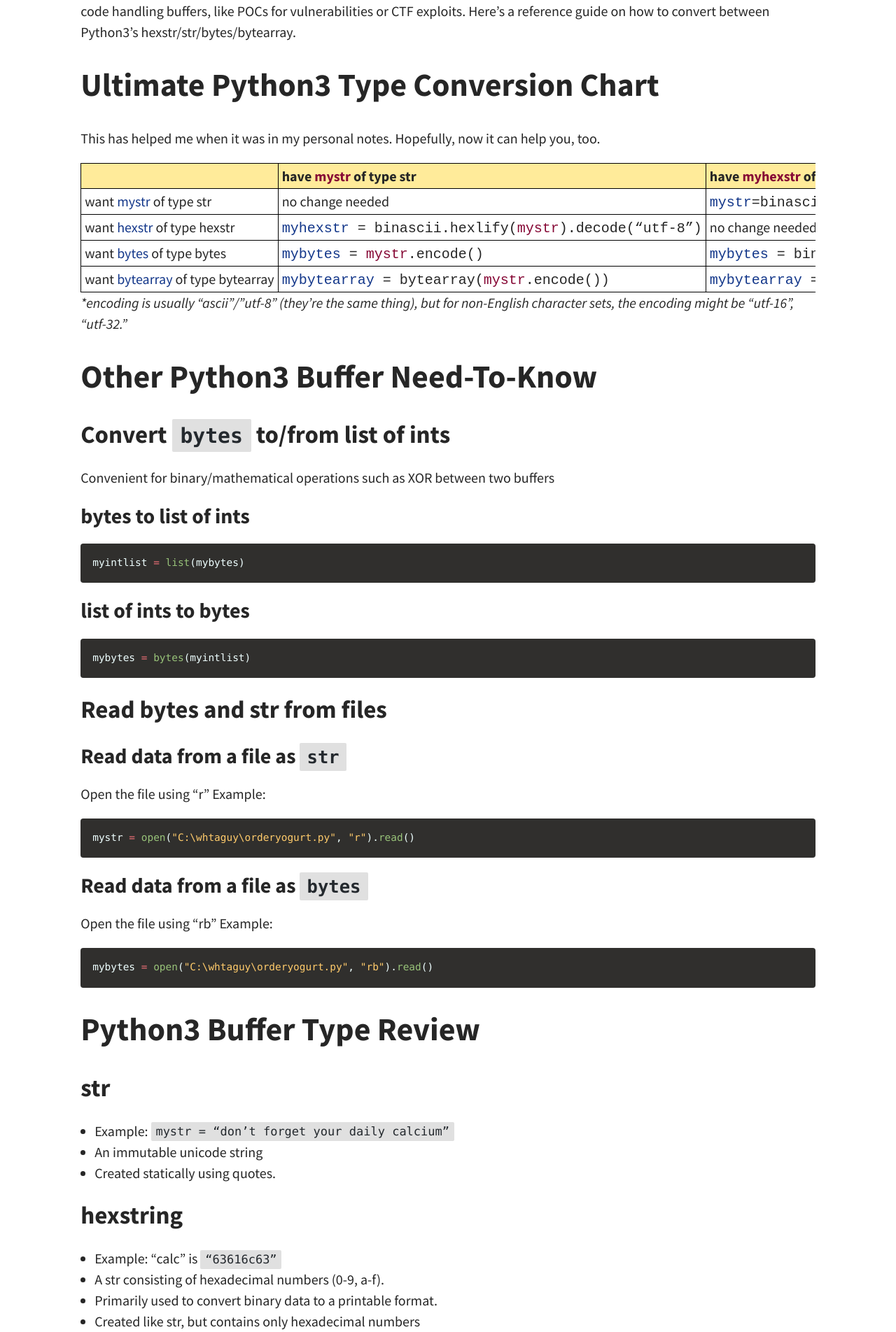
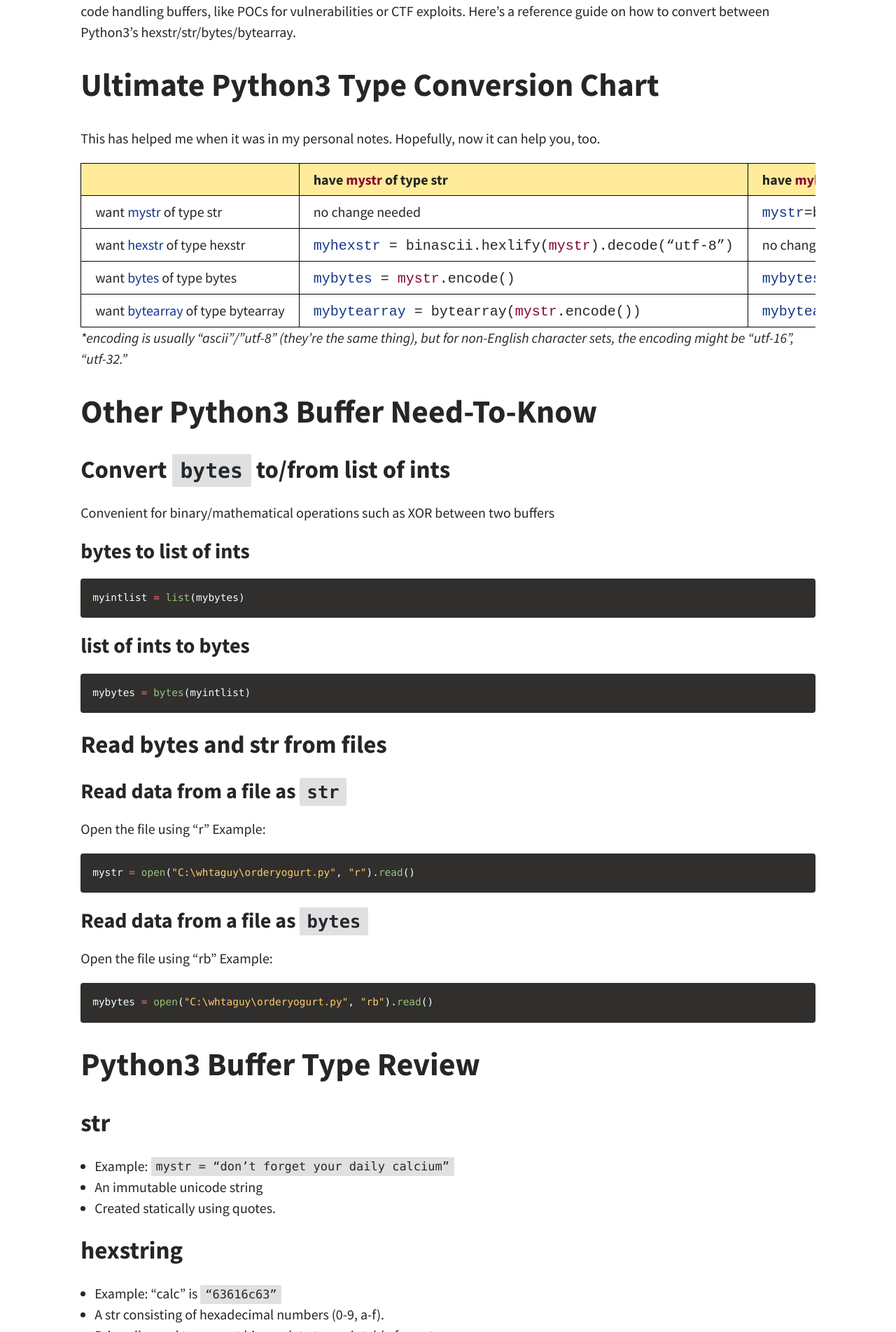
Before and after one commit to mavlevin/mavlevin.github.io, a Jekyll site: the page built from _posts/2021-02-27-Python2-to-Python3-Hex%2FStr%2FByte-Conversion-Cheatsheet-For-Hackers.md, in a window 1280 px wide. Shown: the part 462-2366 px from the top of the page at 70% size. Built offline with Jekyll 4.4.1, drawn with Linux system fonts in a browser that asks for light colours; part of the change alters nothing that is shown.

Commit message:
update py post css

```diff
--- a/_posts/2021-02-27-Python2-to-Python3-Hex%2FStr%2FByte-Conversion-Cheatsheet-For-Hackers.md
+++ b/_posts/2021-02-27-Python2-to-Python3-Hex%2FStr%2FByte-Conversion-Cheatsheet-For-Hackers.md
@@ -27,10 +27,6 @@ table {
     margin: 0 auto;
     overflow-x: auto;
     white-space: nowrap;
-}
-table th, td {
-    padding: 5px;
-
 }
 .darkblue {
     color: #13378A;
```
